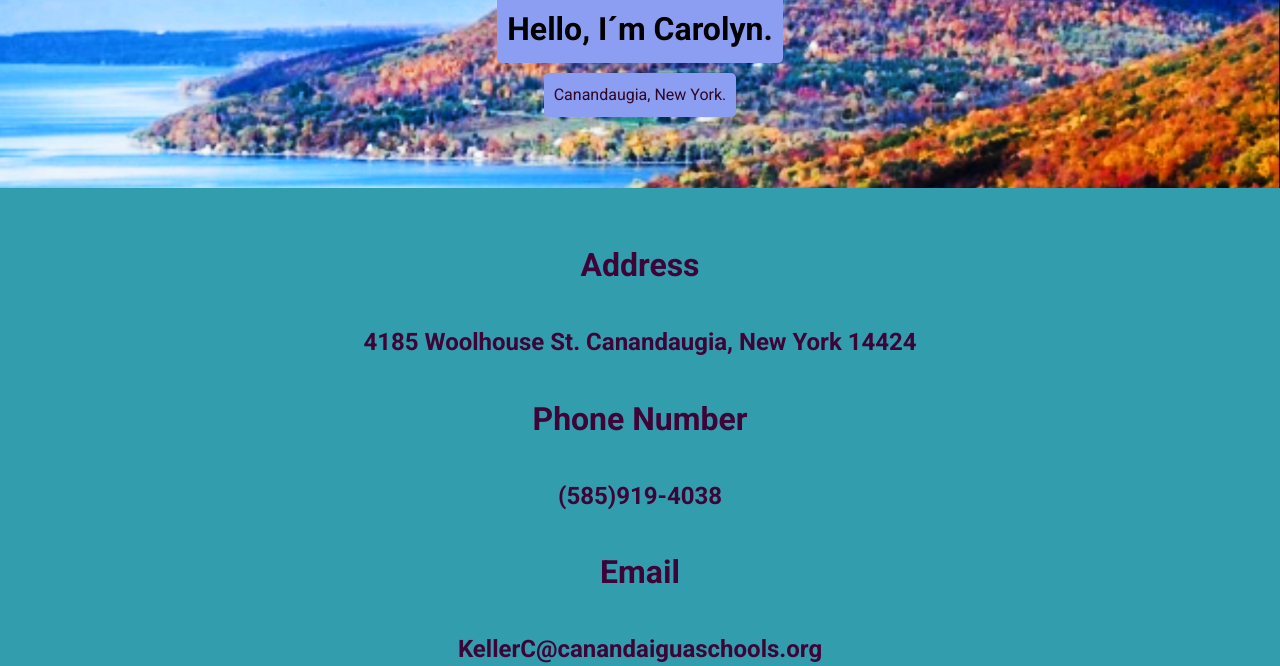
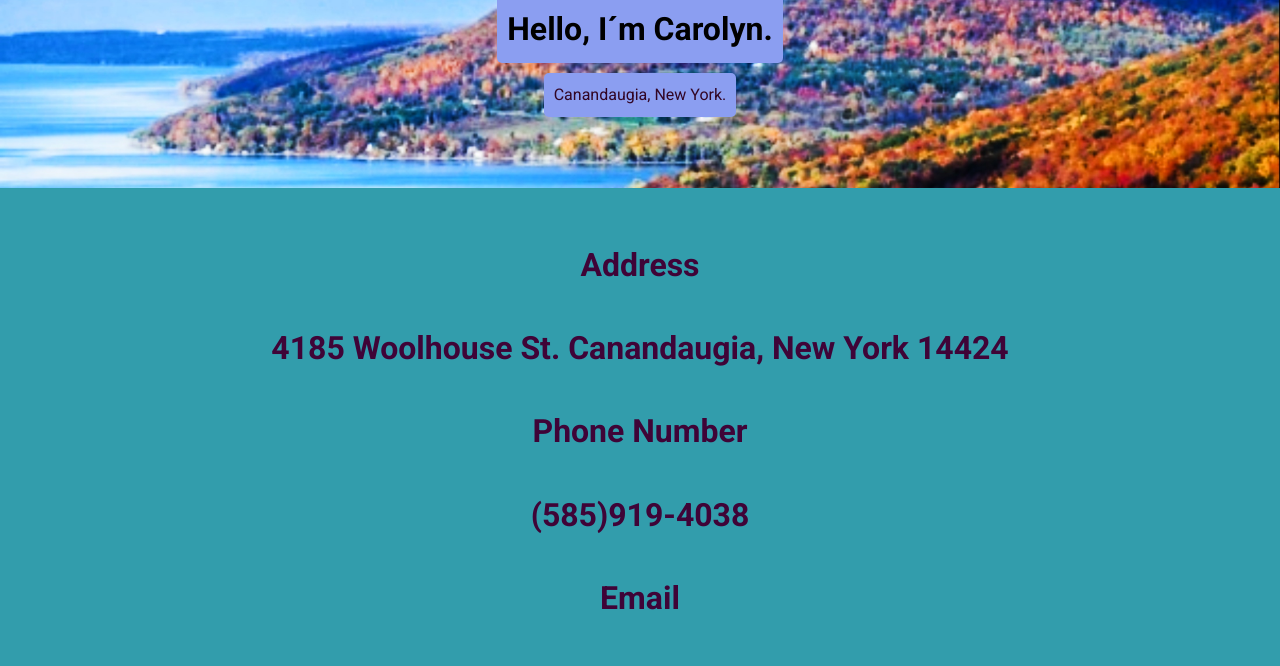
Before and after one commit to KellerC21/techdegree-unit01, a plain HTML site: page contacts/contacts.html in a window 1280 px wide. Shown: the part 282-948 px from the top of the page. Drawn offline with Linux system fonts and the light colour scheme; a web font is replaced by a local one.

Commit message:
Update contacts.html

```diff
--- a/contacts/contacts.html
+++ b/contacts/contacts.html
@@ -27,22 +27,12 @@
       <main>
         <h1>
           <p>Address</p>
+          <p>4185 Woolhouse St. Canandaugia, New York 14424</p>
+          <p>Phone Number</p>
+          <p>(585)919-4038</p>
+          <p>Email</p>
+          <p>KellerC@canandaiguaschools.org</p>
         </h1>
-        <h2>
-          <p>4185 Woolhouse St. Canandaugia, New York 14424</p>
-        </h2>
-        <h1>
-          <p>Phone Number</p>
-        </h1>
-        <h2>
-          <p>(585)919-4038</p>
-        </h2>
-        <h1>
-          <p>Email</p>
-        </h1>
-        <h2>
-          <p>KellerC@canandaiguaschools.org</p>
-        </h2>
       </main>
     </body>
 
```
